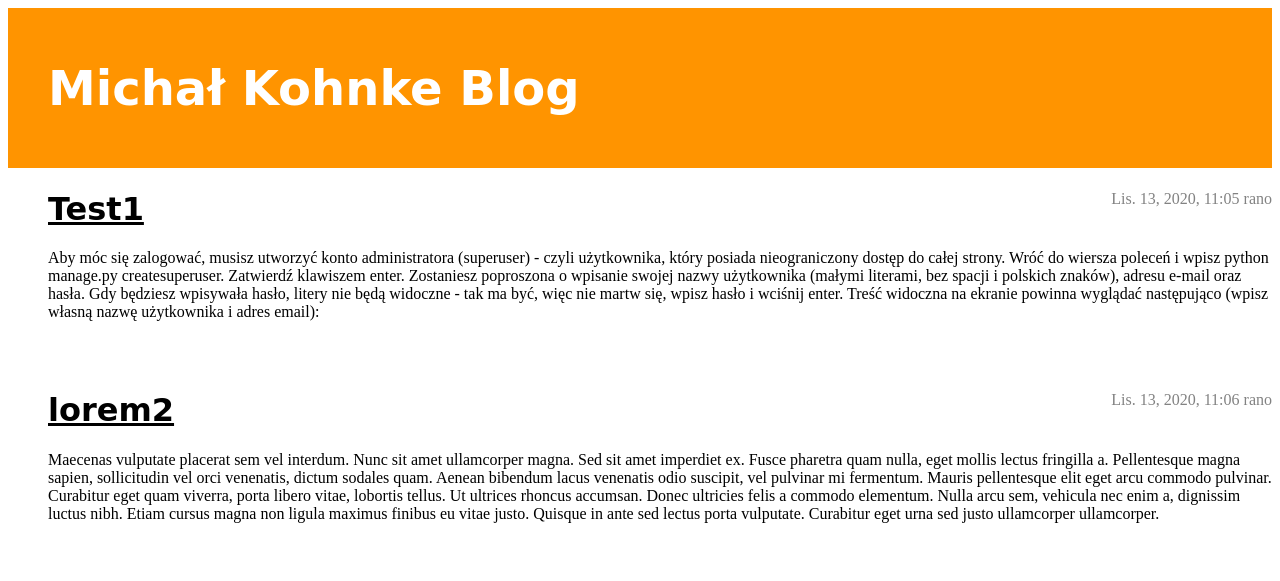
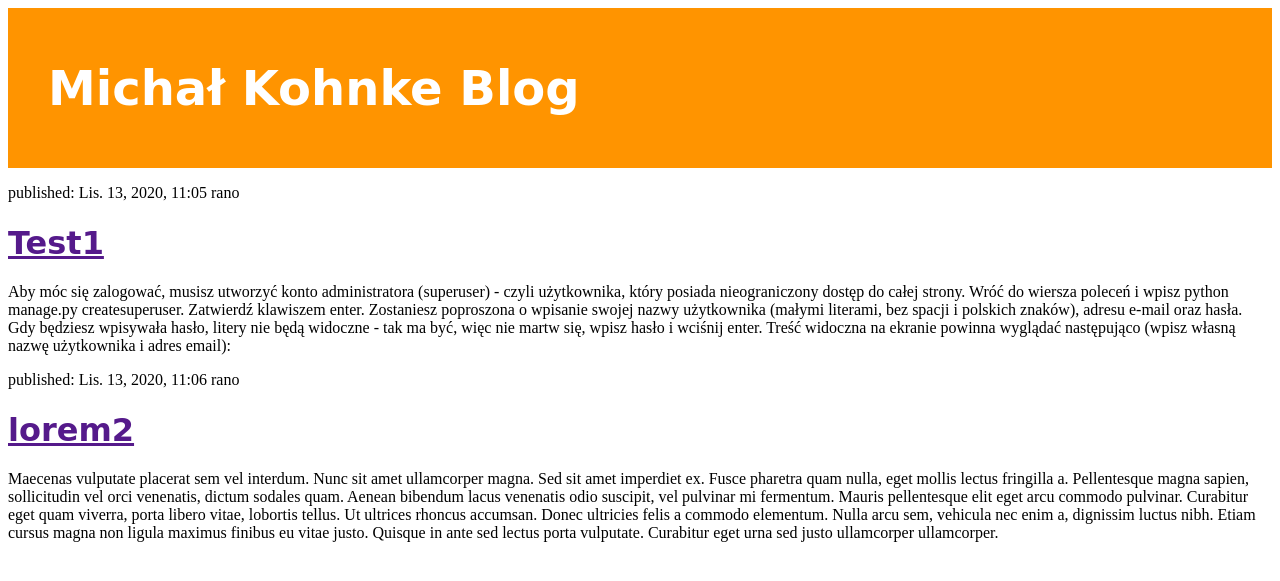
Before and after one commit to MichalKohnke/eks_projekt, a Django app: page / in a window 1280 px wide. Shown: the top 581 px of the page. Run offline with Django 3.2, Linux system fonts and the light colour scheme; data comes from the database, SQL or seed files in the repository.

Commit message:
Test html

```diff
--- a/blog/templates/blog/post_list.html
+++ b/blog/templates/blog/post_list.html
@@ -9,20 +9,12 @@
 			<h1><a href="/">Michał Kohnke Blog</a></h1>
 		</div>
 
-        <div class="content container">
-			<div class="row">
-				<div class="col-md-8">
-					{% for post in posts %}
-						<div class="post">
-							<div class="date">
-								{{ post.published_date }}
-							</div>
-							<h1><a href="">{{ post.title }}</a></h1>
-							<p>{{ post.text|linebreaks }}</p>
-						</div>
-					{% endfor %}
-				</div>
-			</div>
-		</div>
+        {% for post in posts %}
+    <div>
+        <p>published: {{ post.published_date }}</p>
+        <h1><a href="">{{ post.title }}</a></h1>
+        <p>{{ post.text|linebreaks }}</p>
+    </div>
+{% endfor %}
     </body>
 </html>
```
